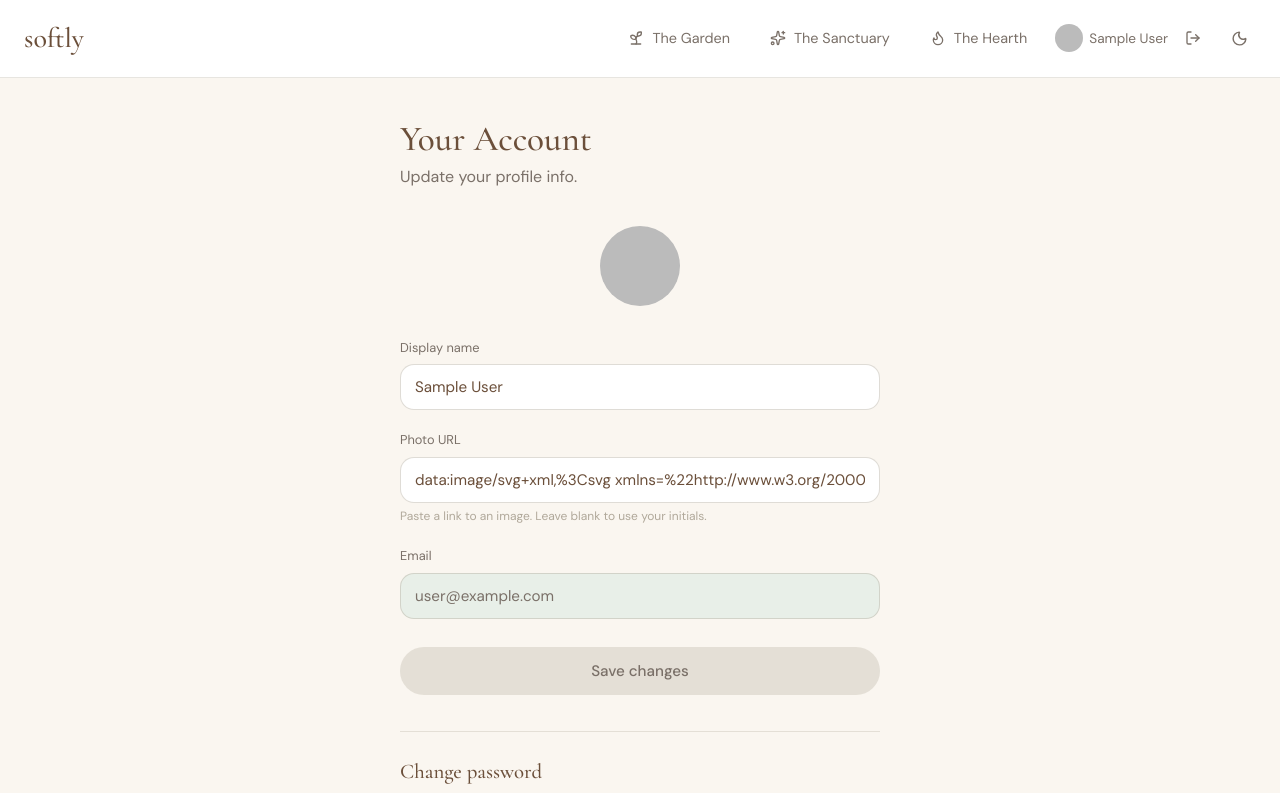
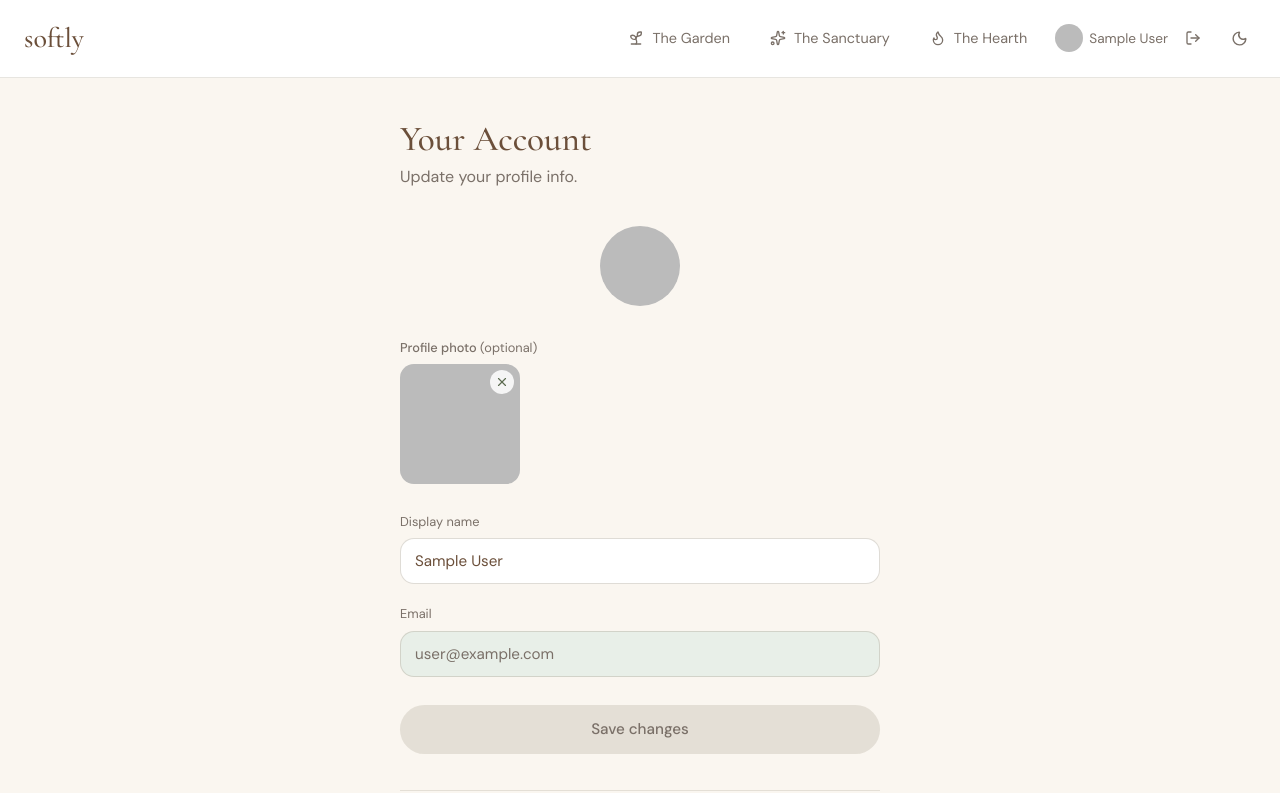
Before and after one commit to megwilliams1/softly, a Next.js app: page /account in a window 1280 px wide. Shown: the top 793 px of the page. Built offline with nearby package versions, Linux system fonts and the light colour scheme; no server answers; sample sign-in values are in the browser's storage.

Commit message:
added the storage and photo upload to the application

```diff
--- a/src/app/account/page.tsx
+++ b/src/app/account/page.tsx
@@ -4,22 +4,24 @@ import { useState, useEffect } from "react";
 import { useRequireAuth } from "@/lib/hooks/useRequireAuth";
 import { useAuth } from "@/lib/hooks/useAuth";
 import UserAvatar from "@/components/shared/UserAvatar";
+import ImagePicker from "@/components/shared/ImagePicker";
+import { uploadImage, ImageUploadError } from "@/lib/utils/storage";
 
 export default function AccountPage() {
   const { user, loading } = useRequireAuth();
   const { updateUserProfile, resetPassword } = useAuth();
 
   const [displayName, setDisplayName] = useState("");
-  const [photoURL, setPhotoURL] = useState("");
   const [saving, setSaving] = useState(false);
   const [saved, setSaved] = useState(false);
   const [passwordSent, setPasswordSent] = useState(false);
   const [sendingReset, setSendingReset] = useState(false);
+  const [selectedFile, setSelectedFile] = useState<File | null>(null);
+  const [uploadError, setUploadError] = useState<string | null>(null);
 
   useEffect(() => {
     if (user) {
       setDisplayName(user.displayName ?? "");
-      setPhotoURL(user.photoURL ?? "");
     }
   }, [user]);
 
@@ -29,14 +31,32 @@ export default function AccountPage() {
   const isGoogleUser = currentUser.providerData.some((p) => p.providerId === "google.com");
   const isDirty =
     displayName.trim() !== (currentUser.displayName ?? "") ||
-    (photoURL.trim() || null) !== (currentUser.photoURL ?? null);
+    selectedFile !== null;
 
   async function handleSave() {
     setSaving(true);
-    await updateUserProfile(displayName.trim(), photoURL.trim() || null);
-    setSaving(false);
-    setSaved(true);
-    setTimeout(() => setSaved(false), 3000);
+    setUploadError(null);
+    try {
+      let finalPhotoURL: string | null = currentUser.photoURL ?? null;
+
+      if (selectedFile) {
+        const path = `users/${currentUser.uid}/profile`;
+        finalPhotoURL = await uploadImage(selectedFile, path);
+      }
+
+      await updateUserProfile(displayName.trim(), finalPhotoURL);
+      setSelectedFile(null);
+      setSaving(false);
+      setSaved(true);
+      setTimeout(() => setSaved(false), 3000);
+    } catch (err) {
+      setSaving(false);
+      if (err instanceof ImageUploadError) {
+        setUploadError(err.message);
+      } else {
+        setUploadError("Failed to update profile. Please try again.");
+      }
+    }
   }
 
   async function handlePasswordReset() {
@@ -93,10 +113,28 @@ export default function AccountPage() {
         {/* Avatar preview */}
         <div style={{ display: "flex", justifyContent: "center", marginBottom: "32px" }}>
           <UserAvatar
-            photoURL={photoURL.trim() || null}
+            photoURL={currentUser.photoURL ?? null}
             displayName={displayName || null}
             size={80}
           />
+        </div>
+
+        {/* Profile photo upload */}
+        <div style={{ marginBottom: "20px" }}>
+          <ImagePicker
+            currentImageUrl={currentUser.photoURL ?? undefined}
+            onFileSelect={(file) => {
+              setSelectedFile(file);
+              setUploadError(null);
+            }}
+            label="Profile photo"
+            disabled={saving}
+          />
+          {uploadError && (
+            <p style={{ fontSize: "0.78rem", color: "var(--color-error)", marginTop: "4px", fontFamily: "var(--font-body)" }}>
+              {uploadError}
+            </p>
+          )}
         </div>
 
         {/* Display name */}
@@ -109,21 +147,6 @@ export default function AccountPage() {
             placeholder="Your name"
             style={inputStyle}
           />
-        </div>
-
-        {/* Photo URL */}
-        <div style={{ marginBottom: "20px" }}>
-          <label style={labelStyle}>Photo URL</label>
-          <input
-            type="url"
-            value={photoURL}
-            onChange={(e) => setPhotoURL(e.target.value)}
-            placeholder="https://..."
-            style={inputStyle}
-          />
-          <p style={{ fontSize: "0.75rem", color: "var(--color-pebble)", marginTop: "4px", fontFamily: "var(--font-body)" }}>
-            Paste a link to an image. Leave blank to use your initials.
-          </p>
         </div>
 
         {/* Email (read-only) */}
--- a/src/components/hearth/SubmitRecipeModal.tsx
+++ b/src/components/hearth/SubmitRecipeModal.tsx
@@ -4,6 +4,8 @@ import { useState, useEffect } from "react";
 import { Link2, PenLine, X } from "lucide-react";
 import { type User } from "firebase/auth";
 import { type RecipeInput, type RecipeCategory } from "@/lib/hooks/useRecipes";
+import ImagePicker from "@/components/shared/ImagePicker";
+import { uploadImage, ImageUploadError } from "@/lib/utils/storage";
 
 const CATEGORIES: { value: RecipeCategory; label: string }[] = [
   { value: "breakfast", label: "Breakfast" },
@@ -24,7 +26,6 @@ export default function SubmitRecipeModal({ user: _user, onSubmit, onClose }: Pr
   const [mode, setMode] = useState<"linked" | "original">("linked");
   const [category, setCategory] = useState<RecipeCategory>("other");
   const [title, setTitle] = useState("");
-  const [imageUrl, setImageUrl] = useState("");
   const [recipeUrl, setRecipeUrl] = useState("");
   const [ingredientsText, setIngredientsText] = useState("");
   const [instructionsText, setInstructionsText] = useState("");
@@ -33,6 +34,11 @@ export default function SubmitRecipeModal({ user: _user, onSubmit, onClose }: Pr
   const [servings, setServings] = useState("");
   const [submitting, setSubmitting] = useState(false);
   const [error, setError] = useState<string | null>(null);
+
+  // Image state
+  const [selectedFile, setSelectedFile] = useState<File | null>(null);
+  const [ogImageUrl, setOgImageUrl] = useState<string | null>(null);
+  const [fetchingOg, setFetchingOg] = useState(false);
 
   useEffect(() => {
     function handleKey(e: KeyboardEvent) {
@@ -51,12 +57,26 @@ export default function SubmitRecipeModal({ user: _user, onSubmit, onClose }: Pr
     }
   }
 
+  async function fetchOgImage(url: string) {
+    if (!isValidUrl(url)) return;
+    setFetchingOg(true);
+    try {
+      const res = await fetch(`/api/og-preview?url=${encodeURIComponent(url)}`);
+      const data = await res.json();
+      if (data.ogImage) {
+        setOgImageUrl(data.ogImage);
+      }
+    } catch {
+      // Non-fatal — just don't auto-fill
+    } finally {
+      setFetchingOg(false);
+    }
+  }
+
   const recipeUrlInvalid = mode === "linked" && recipeUrl.trim() !== "" && !isValidUrl(recipeUrl.trim());
-  const imageUrlInvalid = imageUrl.trim() !== "" && !isValidUrl(imageUrl.trim());
 
   const canSubmit =
     title.trim() !== "" &&
-    !imageUrlInvalid &&
     (mode === "original" || (recipeUrl.trim() !== "" && !recipeUrlInvalid));
 
   async function handleSubmit() {
@@ -64,6 +84,15 @@ export default function SubmitRecipeModal({ user: _user, onSubmit, onClose }: Pr
     setSubmitting(true);
     setError(null);
     try {
+      let finalImageUrl: string | undefined;
+
+      if (selectedFile) {
+        const path = `recipes/${_user.uid}/${Date.now()}`;
+        finalImageUrl = await uploadImage(selectedFile, path);
+      } else if (ogImageUrl) {
+        finalImageUrl = ogImageUrl;
+      }
+
       const input: RecipeInput =
         mode === "linked"
           ? {
@@ -71,13 +100,13 @@ export default function SubmitRecipeModal({ user: _user, onSubmit, onClose }: Pr
               category,
               title: title.trim(),
               recipeUrl: recipeUrl.trim(),
-              imageUrl: imageUrl.trim() || undefined,
+              imageUrl: finalImageUrl,
             }
           : {
               type: "original",
               category,
               title: title.trim(),
-              imageUrl: imageUrl.trim() || undefined,
+              imageUrl: finalImageUrl,
               ingredients: ingredientsText.split("\n").map((s) => s.trim()).filter(Boolean),
               instructions: instructionsText.split("\n").map((s) => s.trim()).filter(Boolean),
               prepTime: prepTime.trim() || undefined,
@@ -86,8 +115,12 @@ export default function SubmitRecipeModal({ user: _user, onSubmit, onClose }: Pr
             };
       await onSubmit(input);
       onClose();
-    } catch {
-      setError("Something went wrong. Please try again.");
+    } catch (err) {
+      if (err instanceof ImageUploadError) {
+        setError(err.message);
+      } else {
+        setError("Something went wrong. Please try again.");
+      }
       setSubmitting(false);
     }
   }
@@ -181,7 +214,10 @@ export default function SubmitRecipeModal({ user: _user, onSubmit, onClose }: Pr
           {(["linked", "original"] as const).map((m) => (
             <button
               key={m}
-              onClick={() => setMode(m)}
+              onClick={() => {
+                setMode(m);
+                if (m === "original") setOgImageUrl(null);
+              }}
               style={{
                 display: "flex",
                 alignItems: "center",
@@ -248,6 +284,9 @@ export default function SubmitRecipeModal({ user: _user, onSubmit, onClose }: Pr
               <input
                 value={recipeUrl}
                 onChange={(e) => setRecipeUrl(e.target.value)}
+                onBlur={() => {
+                  if (recipeUrl.trim() && !ogImageUrl) fetchOgImage(recipeUrl.trim());
+                }}
                 placeholder="https://..."
                 style={inputStyle}
               />
@@ -256,23 +295,20 @@ export default function SubmitRecipeModal({ user: _user, onSubmit, onClose }: Pr
                   Please enter a valid URL starting with https://
                 </p>
               )}
+              {fetchingOg && (
+                <p style={{ marginTop: "4px", fontSize: "0.78rem", color: "var(--color-stone)", fontFamily: "var(--font-body)" }}>
+                  Fetching preview...
+                </p>
+              )}
             </div>
           )}
 
-          <div>
-            <label style={labelStyle}>Image URL <span style={{ fontWeight: 400 }}>(optional)</span></label>
-            <input
-              value={imageUrl}
-              onChange={(e) => setImageUrl(e.target.value)}
-              placeholder="https://..."
-              style={inputStyle}
-            />
-            {imageUrlInvalid && (
-              <p style={{ marginTop: "4px", fontSize: "0.78rem", color: "var(--color-error)", fontFamily: "var(--font-body)" }}>
-                Please enter a valid URL starting with https://
-              </p>
-            )}
-          </div>
+          <ImagePicker
+            currentImageUrl={ogImageUrl ?? undefined}
+            onFileSelect={(file) => setSelectedFile(file)}
+            label="Recipe image"
+            disabled={submitting}
+          />
 
           {mode === "original" && (
             <>
--- /dev/null
+++ b/src/components/shared/ImagePicker.tsx
@@ -0,0 +1,140 @@
+"use client";
+
+import { useState, useRef } from "react";
+import { ImagePlus, X } from "lucide-react";
+
+const ACCEPTED = ["image/jpeg", "image/png", "image/webp"];
+const MAX_SIZE = 5 * 1024 * 1024;
+
+interface Props {
+  /** Pre-filled image URL (existing profile photo, OG image, etc.) */
+  currentImageUrl?: string;
+  /** Called when the user selects or clears a file */
+  onFileSelect: (file: File | null) => void;
+  label?: string;
+  disabled?: boolean;
+}
+
+export default function ImagePicker({
+  currentImageUrl,
+  onFileSelect,
+  label = "Image",
+  disabled = false,
+}: Props) {
+  const [previewUrl, setPreviewUrl] = useState<string | null>(null);
+  const inputRef = useRef<HTMLInputElement>(null);
+
+  const displayUrl = previewUrl ?? currentImageUrl ?? null;
+
+  function handleFileChange(e: React.ChangeEvent<HTMLInputElement>) {
+    const file = e.target.files?.[0] ?? null;
+    if (!file) return;
+
+    if (!ACCEPTED.includes(file.type)) {
+      alert("Please select a JPEG, PNG, or WebP image.");
+      return;
+    }
+    if (file.size > MAX_SIZE) {
+      alert("Image must be under 5 MB.");
+      return;
+    }
+
+    const url = URL.createObjectURL(file);
+    setPreviewUrl(url);
+    onFileSelect(file);
+  }
+
+  function handleClear() {
+    if (previewUrl) URL.revokeObjectURL(previewUrl);
+    setPreviewUrl(null);
+    onFileSelect(null);
+    if (inputRef.current) inputRef.current.value = "";
+  }
+
+  return (
+    <div>
+      <label
+        style={{
+          display: "block",
+          fontSize: "0.8rem",
+          fontWeight: 500,
+          color: "var(--color-stone)",
+          marginBottom: "6px",
+          fontFamily: "var(--font-body)",
+        }}
+      >
+        {label} <span style={{ fontWeight: 400 }}>(optional)</span>
+      </label>
+
+      {displayUrl ? (
+        <div style={{ position: "relative", display: "inline-block" }}>
+          <img
+            src={displayUrl}
+            alt="Preview"
+            style={{
+              width: "100%",
+              maxWidth: "200px",
+              height: "120px",
+              objectFit: "cover",
+              borderRadius: "var(--radius-md)",
+              display: "block",
+            }}
+          />
+          <button
+            type="button"
+            onClick={handleClear}
+            disabled={disabled}
+            style={{
+              position: "absolute",
+              top: "6px",
+              right: "6px",
+              background: "rgba(255,255,255,0.85)",
+              border: "none",
+              borderRadius: "50%",
+              width: "24px",
+              height: "24px",
+              display: "flex",
+              alignItems: "center",
+              justifyContent: "center",
+              cursor: disabled ? "default" : "pointer",
+              padding: 0,
+            }}
+          >
+            <X size={14} />
+          </button>
+        </div>
+      ) : (
+        <button
+          type="button"
+          onClick={() => inputRef.current?.click()}
+          disabled={disabled}
+          style={{
+            display: "flex",
+            alignItems: "center",
+            gap: "8px",
+            padding: "10px 16px",
+            borderRadius: "var(--radius-md)",
+            border: "1px dashed rgba(176, 168, 154, 0.5)",
+            backgroundColor: "transparent",
+            color: "var(--color-stone)",
+            fontFamily: "var(--font-body)",
+            fontSize: "0.85rem",
+            cursor: disabled ? "default" : "pointer",
+            width: "100%",
+          }}
+        >
+          <ImagePlus size={16} />
+          Choose an image
+        </button>
+      )}
+
+      <input
+        ref={inputRef}
+        type="file"
+        accept="image/jpeg,image/png,image/webp"
+        onChange={handleFileChange}
+        style={{ display: "none" }}
+      />
+    </div>
+  );
+}
--- a/src/lib/firebase.ts
+++ b/src/lib/firebase.ts
@@ -1,6 +1,7 @@
 import { initializeApp, getApps, getApp } from "firebase/app";
 import { getAuth } from "firebase/auth";
 import { getFirestore } from "firebase/firestore";
+import { getStorage } from "firebase/storage";
 
 const firebaseConfig = {
   apiKey:            process.env.NEXT_PUBLIC_FIREBASE_API_KEY,
@@ -25,5 +26,6 @@ if (typeof window !== "undefined") {
 }
 
 const app = getApps().length ? getApp() : initializeApp(firebaseConfig);
-export const auth = getAuth(app);
-export const db   = getFirestore(app);
+export const auth    = getAuth(app);
+export const db      = getFirestore(app);
+export const storage = getStorage(app);
--- /dev/null
+++ b/src/lib/utils/storage.ts
@@ -0,0 +1,29 @@
+import { ref, uploadBytes, getDownloadURL } from "firebase/storage";
+import { storage } from "@/lib/firebase";
+
+const MAX_FILE_SIZE = 5 * 1024 * 1024; // 5 MB
+const ACCEPTED_TYPES = ["image/jpeg", "image/png", "image/webp"];
+
+export class ImageUploadError extends Error {
+  constructor(message: string) {
+    super(message);
+    this.name = "ImageUploadError";
+  }
+}
+
+/**
+ * Validates and uploads an image file to Firebase Storage.
+ * Returns the public download URL.
+ */
+export async function uploadImage(file: File, path: string): Promise<string> {
+  if (!ACCEPTED_TYPES.includes(file.type)) {
+    throw new ImageUploadError("Please select a JPEG, PNG, or WebP image.");
+  }
+  if (file.size > MAX_FILE_SIZE) {
+    throw new ImageUploadError("Image must be under 5 MB.");
+  }
+
+  const storageRef = ref(storage, path);
+  await uploadBytes(storageRef, file, { contentType: file.type });
+  return getDownloadURL(storageRef);
+}
```
Also changed, not shown: src/app/api/og-preview/route.ts (added, +68 -0 lines), firebase.json, 1 other file (tests, documents, lock files or other folders).
